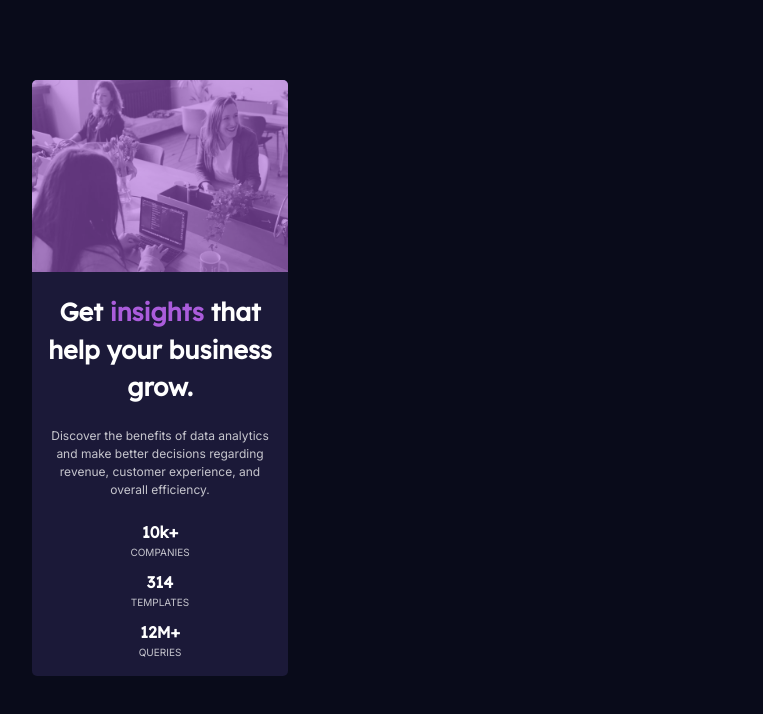
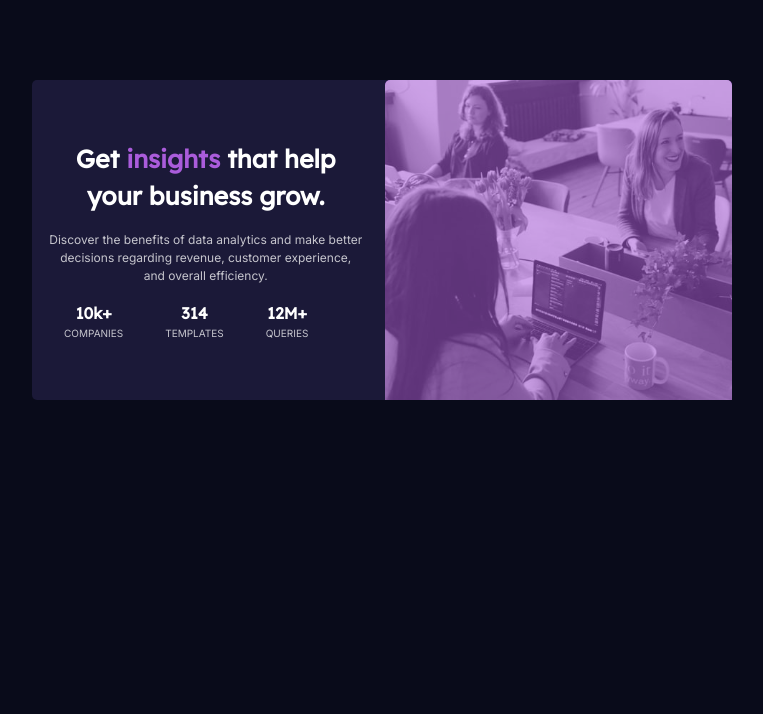
Before and after one commit to zayaanw/stats-preview-card-component-main, a plain HTML site: page index.html in a window 1280 px wide. Shown: the whole page, without its empty margins (48-811 px from the left). Drawn offline with Linux system fonts and the light colour scheme.

Commit message:
fixed image size

```diff
--- a/index.html
+++ b/index.html
@@ -21,15 +21,18 @@
   <body>
     <div class="main-content">
       <picture
-        ><img
-          src="/images/image-header-mobile.jpg"
+        ><source
+          srcset="/images/image-header-desktop.jpg"
+          media="(min-width: 600px)" />
+        <img
+          srcset="/images/image-header-mobile.jpg"
           alt="people sitting in office"
-          srcset=""
       /></picture>
+      <div class="hero">
         <header>
           <h1>
-          Get <span class="title-purple">insights</span> that help your business
-          grow.
+            Get <span class="title-purple">insights</span> that help your
+            business grow.
           </h1>
         </header>
         <main>
@@ -53,5 +56,6 @@
           </div>
         </section>
       </div>
+    </div>
   </body>
 </html>
--- a/style.css
+++ b/style.css
@@ -109,6 +109,7 @@ body {
   margin: 5rem;
   background-color: var(--card_background);
   border-radius: 5px;
+  max-width: 700px;
 }
 
 h1 {
@@ -153,3 +154,26 @@ section {
 .subheader {
   font-size: 10px;
 }
+
+@media (min-width: 500px) {
+  .main-content {
+    width: auto;
+    height: 20rem;
+    display: grid;
+    grid-template-columns: 1fr 1fr;
+  }
+  picture {
+    order: 1;
+    width: 100%;
+    height: 100%;
+    overflow: auto;
+  }
+  img {
+    width: 100%;
+    height: 100%;
+    object-fit: cover;
+  }
+  section {
+    flex-direction: row;
+  }
+}
```
Lines whose indentation alone changed are shown as unchanged.
